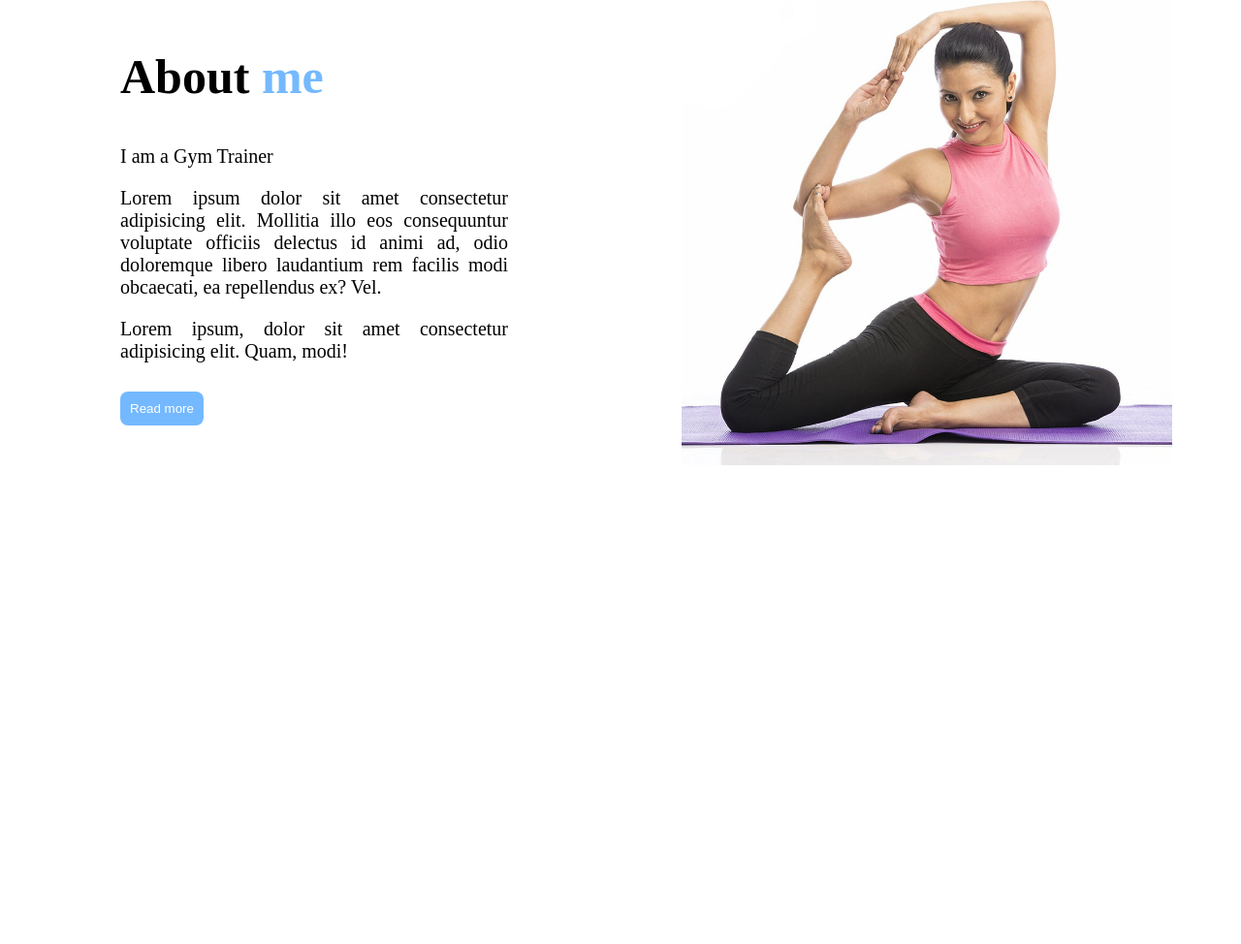
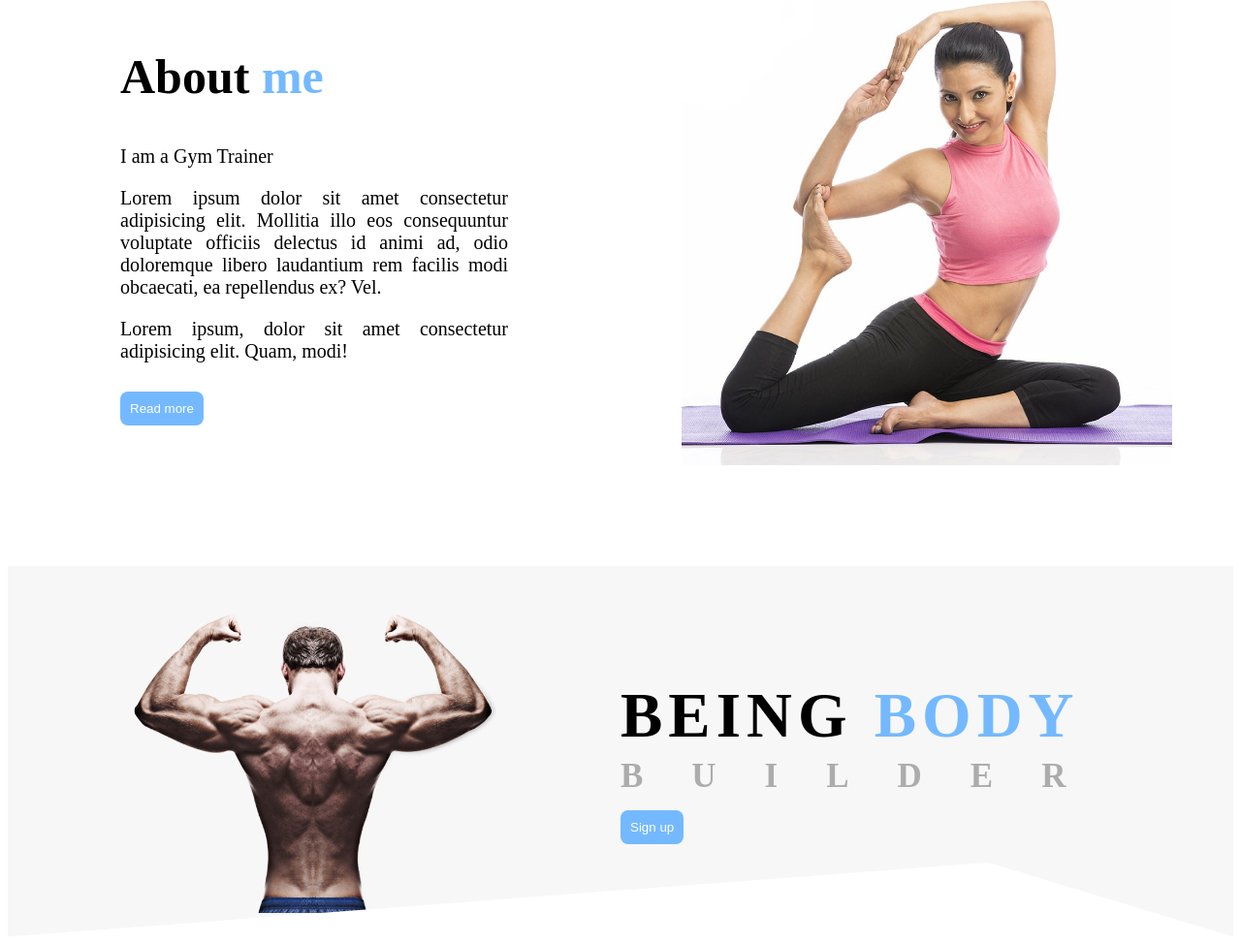
Before and after one commit to BoboMallick/Gym_Web, a plain HTML site: page index.html in a window 1280 px wide. Shown: the part 934-1908 px from the top of the page at 97% size. Before the commit the page ends 1526 px from the top, so only its background shows below. Drawn offline with Linux system fonts and the light colour scheme.

Commit message:
sign up section complete

```diff
--- a/index.html
+++ b/index.html
@@ -59,5 +59,19 @@
             </div>
         </div>
     </section>
+
+    <section id="signup">
+        <div class="signup-row">
+            <div class="signup-left-col">
+                <img src="img/imgg/img2.png" alt="">
+            </div>
+
+            <div class="signup-right-col">
+                <h1>BEING <span id="blue">BODY</span> </h1>
+                <h2>BUILDER</h2>
+                <button class="c-btn">Sign up</button>
+            </div>
+        </div>
+    </section>
 </body>
 </html>
--- a/style.css
+++ b/style.css
@@ -120,3 +120,42 @@ nav{
     background-color: #74b9ff;
     border-radius: 8px;
 }
+
+#signup{
+    padding-top: 50px;
+    padding-bottom: 20px;
+    background: rgba(0,0,0,0.03);
+    clip-path: polygon(0% 0%, 100% 0%, 100% 100%, 80% 80%, 0% 100%);
+}
+
+.signup-row{
+    display: flex;
+    justify-content: space-around;
+    align-items: center;
+}
+
+.signup-left-col{
+    flex-basis: 50%;
+    text-align: center;
+}
+
+.signup-left-col img{
+    width: 60%;
+}
+
+.signup-right-col{
+    flex-basis: 50%;
+}
+
+.signup-right-col h1{
+    font-size: 65px;
+    letter-spacing: 6px;
+    margin: 2px 0px;
+}
+
+.signup-right-col h2{
+    font-size: 35px;
+    letter-spacing: 50px;
+    color: rgba(0,0,0,0.3);
+    margin: 5px 0px;
+}
```
